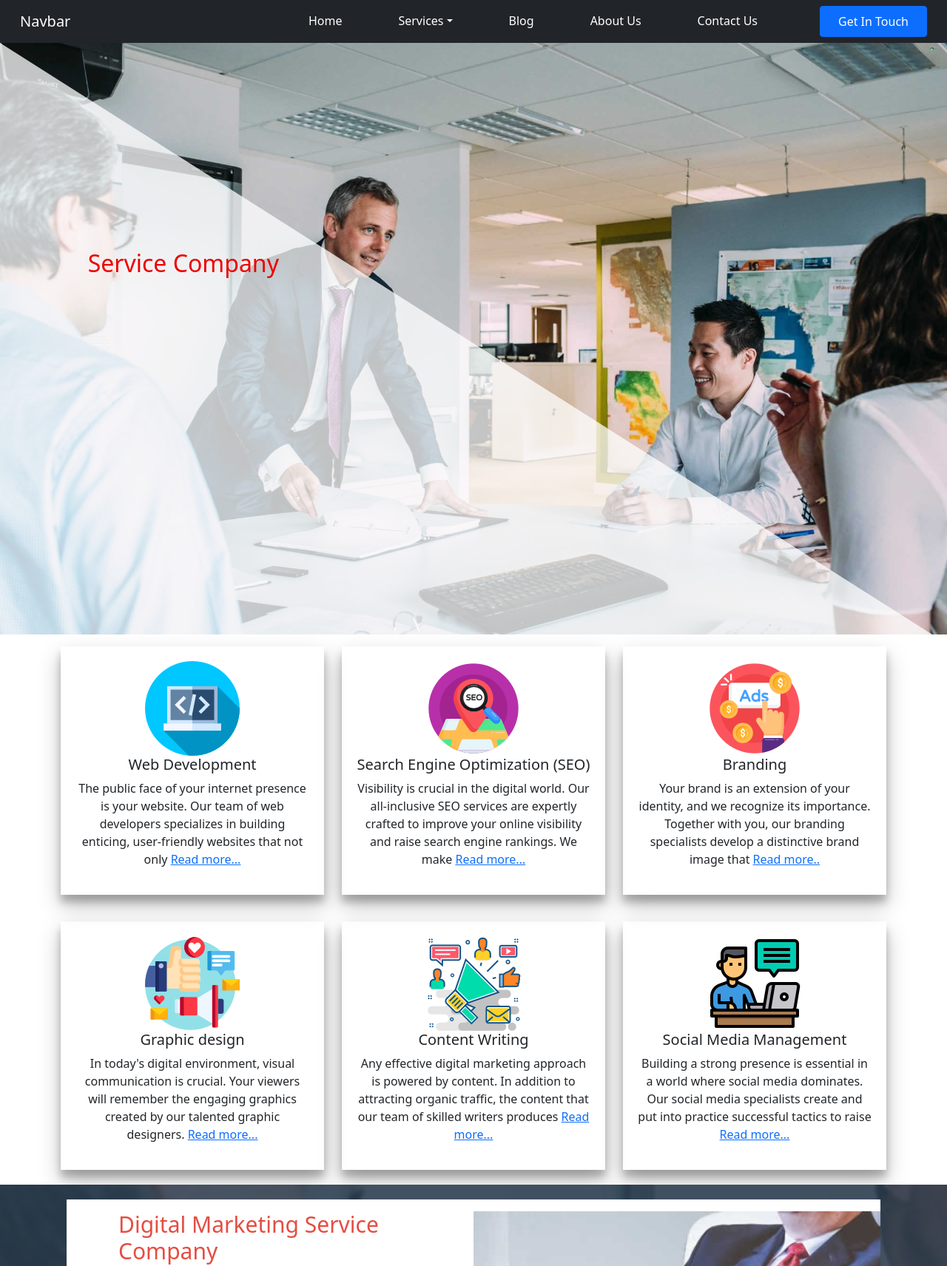
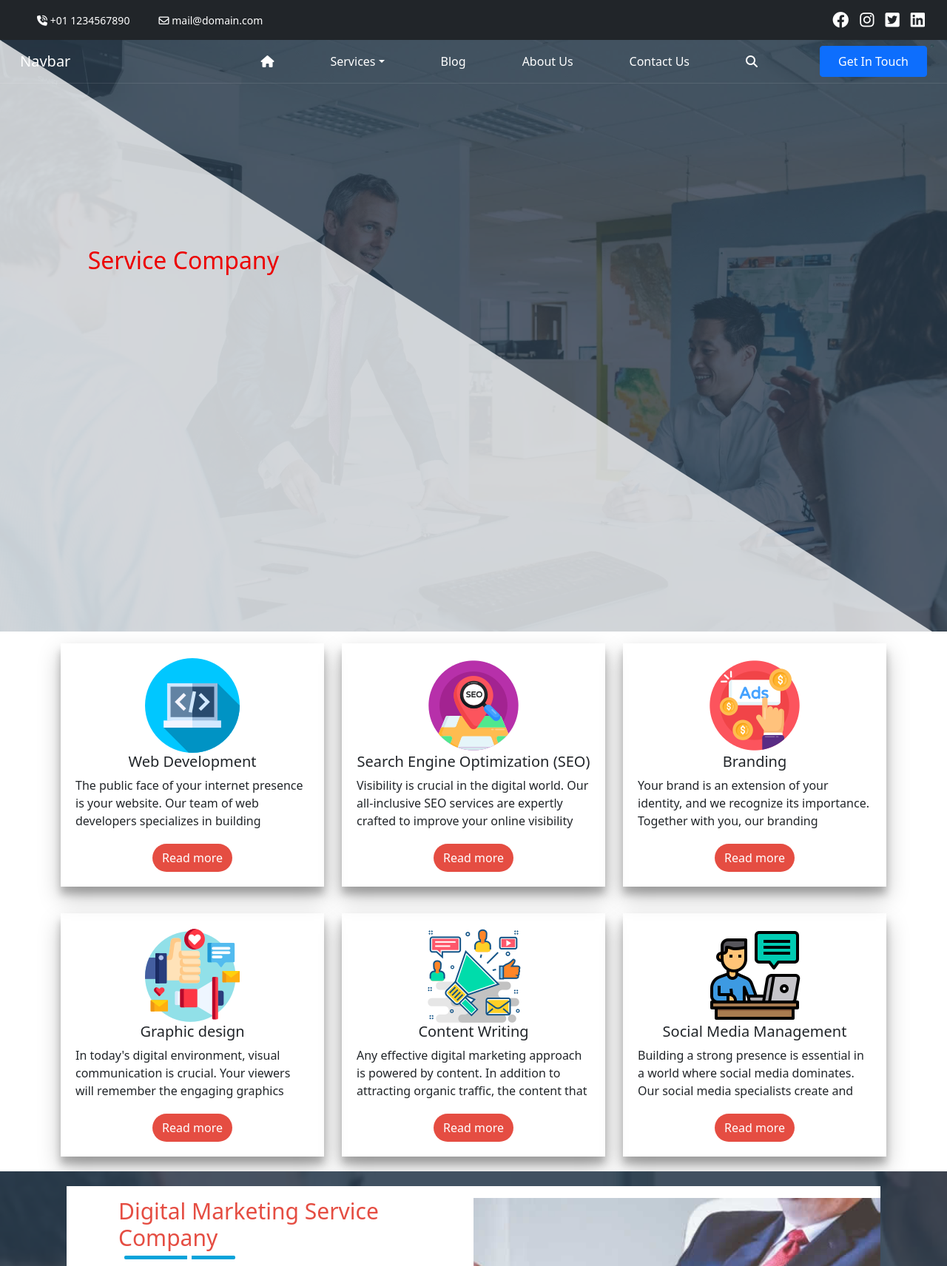
Before and after one commit to kapilkumar12/digitalmarketing, a PHP site: page / in a window 1280 px wide. Shown: the top 1712 px of the page at 74% size. Run offline with PHP 8.4, Linux system fonts and the light colour scheme; some libraries are stand-ins or nearby versions.

Commit message:
static header

```diff
--- a/css/home.css
+++ b/css/home.css
@@ -143,6 +143,23 @@
 
 .home-service-section h3 {
   font-size: 20px;
+}
+
+.home-service-section p {
+  text-align: left;
+  height: 75px;
+  overflow: hidden;
+}
+
+.home-read-more {
+  background-color: #e54d42 !important;
+  transition: all ease-in-out 0.3s;
+  color: #fff !important;
+  border-radius: 30px !important;
+}
+
+.home-read-more:hover {
+  background-color: #438a8b !important;
 }
 
 .home-accordian {
@@ -303,6 +320,10 @@
   text-decoration: none;
 }
 
+.home-contact-btan:hover {
+  background-color: #438a8b !important;
+}
+
 .home-contact-row {
   z-index: 9;
   position: relative;
@@ -414,8 +435,13 @@
   transition: all ease-in-out 0.3s;
   color: #fff !important;
 }
+
 .digital-btn-rounded {
   border-radius: 30px !important;
+}
+
+.digital-second-background-color:hover {
+  background-color: #438a8b !important;
 }
 
 .digital-table-arrow i {
--- a/css/style-main.css
+++ b/css/style-main.css
@@ -1,15 +1,103 @@
+.sub-header {
+  display: flex;
+  place-items: center;
+  justify-content: space-between;
+  padding: 15px;
+}
+
+.header-contact-details > a {
+  text-decoration: none;
+  color: #ffffff !important;
+}
+
+.sticky-top.navbar-dark .navbar-nav .nav-link,
+.sticky-top.navbar-dark .navbar-brand {
+  padding: 20px 0;
+  color: #091e3e;
+}
+
+@media (max-width: 991.98px) {
+  .sticky-top.navbar-dark {
+    position: relative;
+    background: #ffffff;
+  }
+
+  .navbar-dark .navbar-nav .nav-link,
+  .navbar-dark .navbar-nav .nav-link.show,
+  .sticky-top.navbar-dark .navbar-nav .nav-link {
+    padding: 10px 0;
+    color: #091e3e;
+  }
+
+  .navbar-dark .navbar-brand h1 {
+    color: #e54d42;
+  }
+}
+
+@media (min-width: 992px) {
+  .navbar-dark {
+    position: absolute;
+    width: 100%;
+    top: 0;
+    left: 0;
+    border-bottom: 1px solid rgba(256, 256, 256, 0.1);
+    z-index: 999;
+  }
+
+  .sticky-top.navbar-dark {
+    position: fixed;
+    background: #ffffff;
+  }
+
+  .navbar-dark .navbar-nav .nav-link::before {
+    position: absolute;
+    content: "";
+    width: 0;
+    height: 2px;
+    bottom: -1px;
+    left: 50%;
+    background: #e54d42;
+    transition: 0.5s;
+  }
+
+  .navbar-dark .navbar-nav .nav-link:hover::before,
+  .navbar-dark .navbar-nav .nav-link.active::before {
+    width: 100%;
+    left: 0;
+  }
+
+  .navbar-dark .navbar-nav .nav-link.nav-contact::before {
+    display: none;
+  }
+
+  .sticky-top.navbar-dark .navbar-brand h1 {
+    color: #e54d42;
+  }
+}
+
 .navbar-expand-lg .navbar-collapse {
   justify-content: end !important;
   flex-grow: 0;
 }
 
+.facebook > a > i,
+.twitter > a > i,
+.linkedin > a > i,
+.insta > a > i {
+  color: #ffffff;
+}
+
 .navbar-expand-lg .navbar-nav {
   column-gap: 60px;
+  place-items: center;
 }
 
 .custom-container-fluid {
   padding-left: 0px;
   padding-right: 0px;
+  position: absolute;
+  margin-top: 0px;
+  z-index: 999;
 }
 
 .custom-container-fluid > .new-nav {
--- a/header.php
+++ b/header.php
@@ -15,7 +15,7 @@
     <script src="
 //cdnjs.cloudflare.com/ajax/libs/typed.js/1.1.1/typed.min.js
 "></script>
-
+    <script src="main.js"></script>
     <link rel="stylesheet" href="https://cdnjs.cloudflare.com/ajax/libs/font-awesome/6.4.2/css/all.min.css"
         integrity="sha512-z3gLpd7yknf1YoNbCzqRKc4qyor8gaKU1qmn+CShxbuBusANI9QpRohGBreCFkKxLhei6S9CQXFEbbKuqLg0DA=="
         crossorigin="anonymous" referrerpolicy="no-referrer" />
@@ -26,8 +26,36 @@
 
 
 <body>
+
+    <div class="conatiner-fluid bg-dark">
+        <div class="sub-header">
+            <div class="header-contact-details">
+                <a href="tel:+01 1234567890" class="footer-pragraph-color"><i class="fa-solid fa-phone-volume"></i> +01
+                    1234567890</a>
+                <a href="mailto: mail@domain.com" class="footer-pragraph-color"><i class="fa-regular fa-envelope"></i>
+                    mail@domain.com</a>
+            </div>
+            <div>
+                <ul class="nav footer-social-links justify-content-center just-center">
+                    <li class="facebook">
+                        <a href="#" target="_blank"><i class="fab fa-facebook"></i></a>
+                    </li>
+                    <li class="insta">
+                        <a href="#" target="_blank"><i class="fab fa-instagram"></i></a>
+                    </li>
+                    <li class="twitter">
+                        <a href="#" target="_blank"><i class="fab fa-twitter-square"></i></a>
+                    </li>
+                    <li class="linkedin">
+                        <a href="#" target="_blank"><i class="fab fa-linkedin"></i></a>
+                    </li>
+                </ul>
+            </div>
+        </div>
+    </div>
+
     <div class="container-fluid custom-container-fluid">
-        <nav class="navbar navbar-expand-lg navbar-dark bg-dark new-nav">
+        <nav class="navbar navbar-expand-lg navbar-dark  new-nav">
             <div class="container-fluid custom-conatiner">
                 <a class="navbar-brand" href="#">Navbar</a>
                 <button class="navbar-toggler" type="button" data-bs-toggle="collapse"
@@ -38,7 +66,8 @@
                 <div class="collapse navbar-collapse" id="navbarSupportedContent">
                     <ul class="navbar-nav nav-content-right me-auto mb-2 mb-lg-0">
                         <li class="nav-item">
-                            <a class="nav-link" aria-current="page" href="index.php">Home</a>
+                            <a class="nav-link" aria-current="page" href="index.php"><i
+                                    class="fa-solid fa-house"></i></a>
                         </li>
 
 
@@ -49,12 +78,12 @@
 
 
                                 <ul>
+                                    <li><a href="" class="dropdown-item">Web Development</a></li>
                                     <li><a href="" class="dropdown-item">Search Engine Optimization (SEO)</a></li>
-                                    <li><a href="" class="dropdown-item">Pay Per Click (PPC)</a></li>
-                                    <li><a href="" class="dropdown-item">Social Media Marketing</a></li>
-                                    <li><a href="" class="dropdown-item">Social Media Optimization</a></li>
-                                    <li><a href="" class="dropdown-item">Web Development</a></li>
+                                    <li><a href="" class="dropdown-item">Branding</a></li>
+                                    <li><a href="" class="dropdown-item">Graphic design</a></li>
                                     <li><a href="" class="dropdown-item">Content Writing</a></li>
+                                    <li><a href="" class="dropdown-item">Social Media Management</a></li>
                                 </ul>
                             </div>
                         </li>
@@ -67,6 +96,11 @@
                         <li class="nav-item">
                             <a class="nav-link" href="contact.php">Contact Us</a>
                         </li>
+
+                        <li class="nav-item">
+                            <a class="nav-link" href=""><i class="fa-solid fa-magnifying-glass"></i></a>
+                        </li>
+
                         <li><a href="" class="btn btn-primary py-2 px-4 ms-3">Get In Touch</a></li>
                     </ul>
                 </div>
--- a/index.php
+++ b/index.php
@@ -6,7 +6,7 @@
 ?>
 
 <div
-  class="fables-header fables-after-overlay overlay-lighter index-traingle bg-rules"
+  class="fables-header digital-after-overlay overlay-lighter index-traingle bg-rules"
   style="background-image: url(./images/index-background.jpg)"
 >
   <div class="container">
@@ -32,8 +32,9 @@
         <p>
           The public face of your internet presence is your website. Our team of
           web developers specializes in building enticing, user-friendly
-          websites that not only <a href="">Read more...</a>
+          websites that not only
         </p>
+        <a class="btn home-read-more" href="">Read more</a>
       </div>
     </div>
 
@@ -44,8 +45,9 @@
         <p>
           Visibility is crucial in the digital world. Our all-inclusive SEO
           services are expertly crafted to improve your online visibility and
-          raise search engine rankings. We make <a href="">Read more...</a>
+          raise search engine rankings. We make
         </p>
+        <a class="btn home-read-more" href="">Read more</a>
       </div>
     </div>
 
@@ -56,8 +58,9 @@
         <p>
           Your brand is an extension of your identity, and we recognize its
           importance. Together with you, our branding specialists develop a
-          distinctive brand image that <a href="">Read more..</a>
+          distinctive brand image that
         </p>
+        <a class="btn home-read-more" href="">Read more</a>
       </div>
     </div>
 
@@ -68,8 +71,9 @@
         <p>
           In today's digital environment, visual communication is crucial. Your
           viewers will remember the engaging graphics created by our talented
-          graphic designers. <a href="">Read more...</a>
+          graphic designers.
         </p>
+        <a class="btn home-read-more" href="">Read more</a>
       </div>
     </div>
 
@@ -80,8 +84,9 @@
         <p>
           Any effective digital marketing approach is powered by content. In
           addition to attracting organic traffic, the content that our team of
-          skilled writers produces <a href="">Read more...</a>
+          skilled writers produces
         </p>
+        <a class="btn home-read-more" href="">Read more</a>
       </div>
     </div>
 
@@ -92,8 +97,9 @@
         <p>
           Building a strong presence is essential in a world where social media
           dominates. Our social media specialists create and put into practice
-          successful tactics to raise <a href="">Read more...</a>
+          successful tactics to raise
         </p>
+        <a class="btn home-read-more" href="">Read more</a>
       </div>
     </div>
   </div>
@@ -676,7 +682,7 @@
       </div>
 
       <div class="col-md-4">
-        <a href="" class="px-5 py-2 home-contact-btan">Contact us</a>
+        <a href="contact.php" class="px-5 py-2 home-contact-btan">Contact us</a>
       </div>
     </div>
   </div>
--- a/main.js
+++ b/main.js
@@ -1,8 +1,8 @@
 // Sticky Navbar
 $(window).scroll(function () {
-  if ($(this).scrollTop() > 90) {
-    $(".nav-bar").addClass("sticky-top shadow");
+  if ($(this).scrollTop() > 45) {
+    $(".navbar").addClass("sticky-top shadow-sm");
   } else {
-    $(".nav-bar").removeClass("sticky-top shadow");
+    $(".navbar").removeClass("sticky-top shadow-sm");
   }
 });
```
